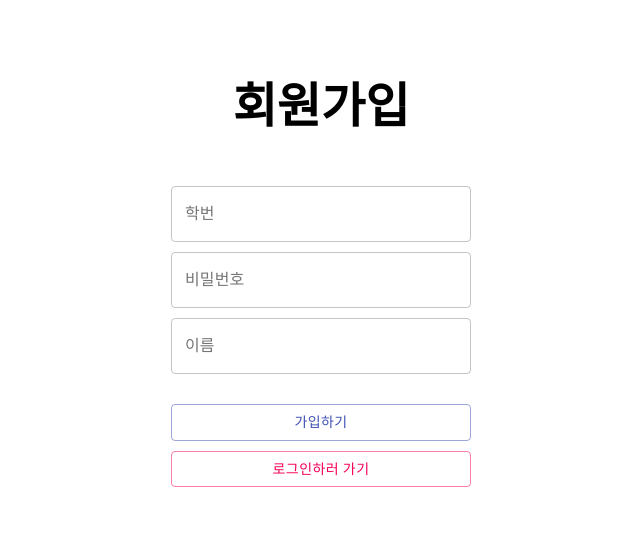
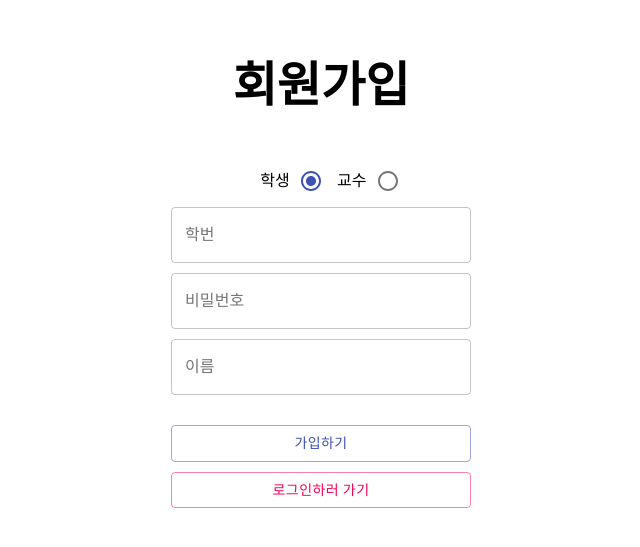
Before and after one commit to sukyeongh/attendance_check, a Next.js app in the folder front/: page /sign-up in a window 1280 px wide. Shown: the part 145-692 px from the top of the page, without its empty margins (319-959 px from the left). Built offline with nearby package versions, Linux system fonts and the light colour scheme.

Commit message:
Front) 기능 추가 : 교수/학생 로그인 및 로그아웃 기능 추가

```diff
--- a/front/pages/sign-up/index.js
+++ b/front/pages/sign-up/index.js
@@ -1,25 +1,136 @@
 import Router from 'next/router';
 import styles from '../../styles/Home.module.css';
-import { Button, TextField } from '@material-ui/core';
+import { Button, TextField, RadioGroup, FormControlLabel, Radio } from '@material-ui/core';
 import { styled } from '@material-ui/core/styles';
 import {} from '@material-ui/icons';
 
 import axios from 'axios';
-import React from 'react';
+import React, { useState } from 'react';
 
 const SignUp = () => {
+  const [isStudent, setIsStudent] = useState(true);
+  const [user, setUser] = useState({
+    id: '',
+    pw: '',
+    name: '',
+  });
+
+  const [professor, setProfessor] = useState({
+    id: '',
+    pw: '',
+    name: '',
+  });
+
+  const onChangeUser = (e) => {
+    const { value, id } = e.target;
+    setUser({
+      ...user,
+      [id]: value,
+    });
+  };
+
+  const onChangeProfessor = (e) => {
+    const { value, id } = e.target;
+    setProfessor({
+      ...professor,
+      [id]: value,
+    });
+  };
+
+  const onAddStudents = async () => {
+    const params = new URLSearchParams();
+    params.append('studentid', user.id);
+    params.append('pw', user.pw);
+    params.append('name', user.name);
+    const res = await axios.post(`http://localhost:3001/api/students`, params);
+
+    if (res.data) {
+      alert('회원가입되었습니다.');
+      setUser({
+        id: '',
+        pw: '',
+        name: '',
+      });
+    } else {
+      alert('회원가입에 실패하였습니다.');
+    }
+  };
+
+  const onAddProfessors = async () => {
+    const params = new URLSearchParams();
+    params.append('professorid', user.id);
+    params.append('pw', user.pw);
+    params.append('name', user.name);
+    const res = await axios.post(`http://localhost:3001/api/professors`, params);
+
+    if (res.data) {
+      alert('회원가입되었습니다.');
+      setProfessor({
+        id: '',
+        pw: '',
+        name: '',
+      });
+    } else {
+      alert('회원가입에 실패하였습니다.');
+    }
+  };
+
   return (
     <div className={styles.container}>
       <main className={styles.main}>
         <h1 className={styles.title}>회원가입</h1>
 
+        <RadioGroup row aria-label='position' name='position' defaultValue='top'>
+          <FormControlLabel
+            value='end'
+            control={<Radio color='primary' checked={isStudent} />}
+            label='학생'
+            labelPlacement='start'
+            onClick={() => setIsStudent(true)}
+          />
+          <FormControlLabel
+            value='end'
+            control={<Radio color='primary' checked={!isStudent} />}
+            label='교수'
+            labelPlacement='start'
+            onClick={() => setIsStudent(false)}
+          />
+        </RadioGroup>
+
         <div className={styles.flexCenter} style={{ marginBottom: `20px` }}>
-          <TextField id='studentid' label='학번' variant='outlined' style={{ width: `300px`, margin: `5px` }} />
-          <TextField id='pw' label='비밀번호' variant='outlined' style={{ width: `300px`, margin: `5px` }} />{' '}
-          <TextField id='name' label='이름' variant='outlined' style={{ width: `300px`, margin: `5px` }} />
+          <TextField
+            id='id'
+            label={isStudent ? '학번' : '아이디'}
+            variant='outlined'
+            style={{ width: `300px`, margin: `5px` }}
+            value={isStudent ? user.id : professor.id}
+            onChange={isStudent ? onChangeUser : onChangeProfessor}
+          />
+          <TextField
+            id='pw'
+            label='비밀번호'
+            type='password'
+            variant='outlined'
+            style={{ width: `300px`, margin: `5px` }}
+            value={isStudent ? user.pw : professor.pw}
+            onChange={isStudent ? onChangeUser : onChangeProfessor}
+          />
+          <TextField
+            id='name'
+            label='이름'
+            variant='outlined'
+            style={{ width: `300px`, margin: `5px` }}
+            value={isStudent ? user.name : professor.name}
+            onChange={isStudent ? onChangeUser : onChangeProfessor}
+          />
         </div>
 
-        <Button variant='outlined' color='primary' style={{ width: `300px`, margin: `5px` }}>
+        <Button
+          variant='outlined'
+          color='primary'
+          style={{ width: `300px`, margin: `5px` }}
+          onClick={isStudent ? onAddStudents : onAddProfessors}
+        >
           가입하기
         </Button>
         <Button
@@ -35,14 +146,4 @@ const SignUp = () => {
   );
 };
 
-// SignUp.getInitialProps = async () => {
-//   const res = await axios.post('http://localhost:3001/students', {
-
-//   })
-
-//   return {
-//     user: res.data,
-//   };
-// };
-
 export default SignUp;
--- a/front/styles/Home.module.css
+++ b/front/styles/Home.module.css
@@ -21,6 +21,12 @@
 .flexCenter {
   display: flex;
   flex-direction: column;
+  justify-content: center;
+  align-items: center;
+}
+
+.flexRowCenter {
+  display: flex;
   justify-content: center;
   align-items: center;
 }
```
Also changed, not shown: front/pages/login/index.js (+98 -11 lines).
